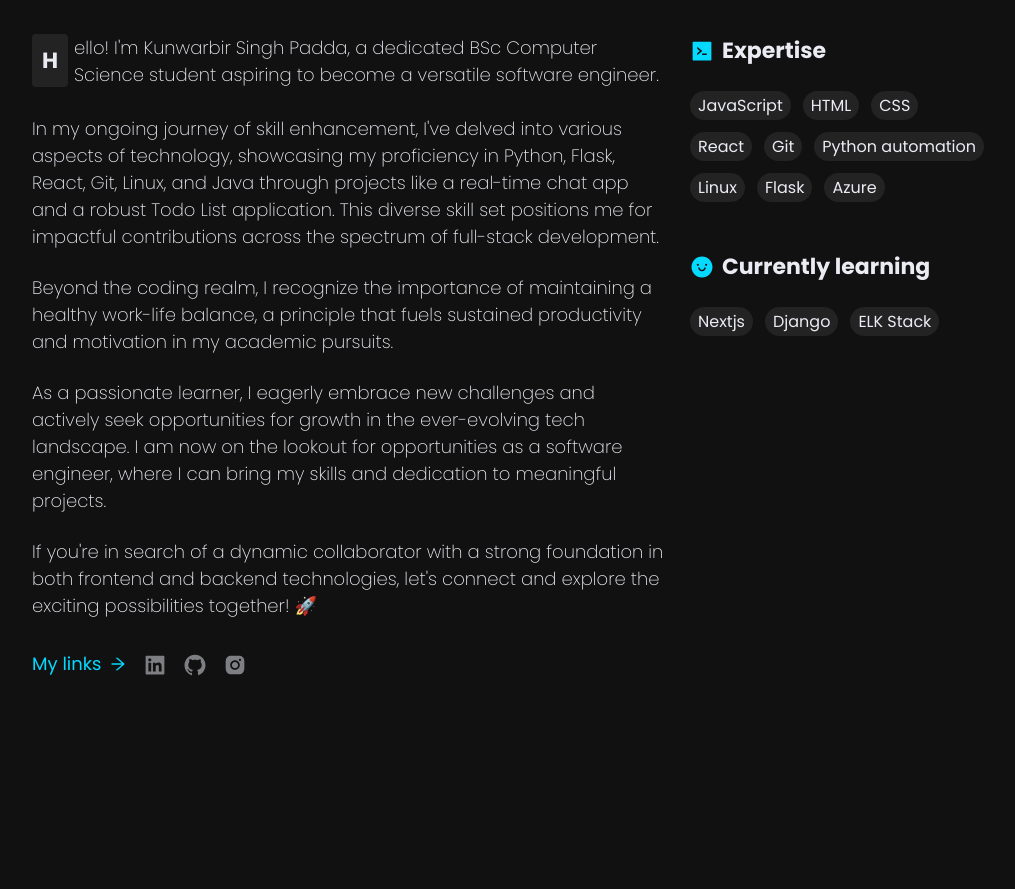
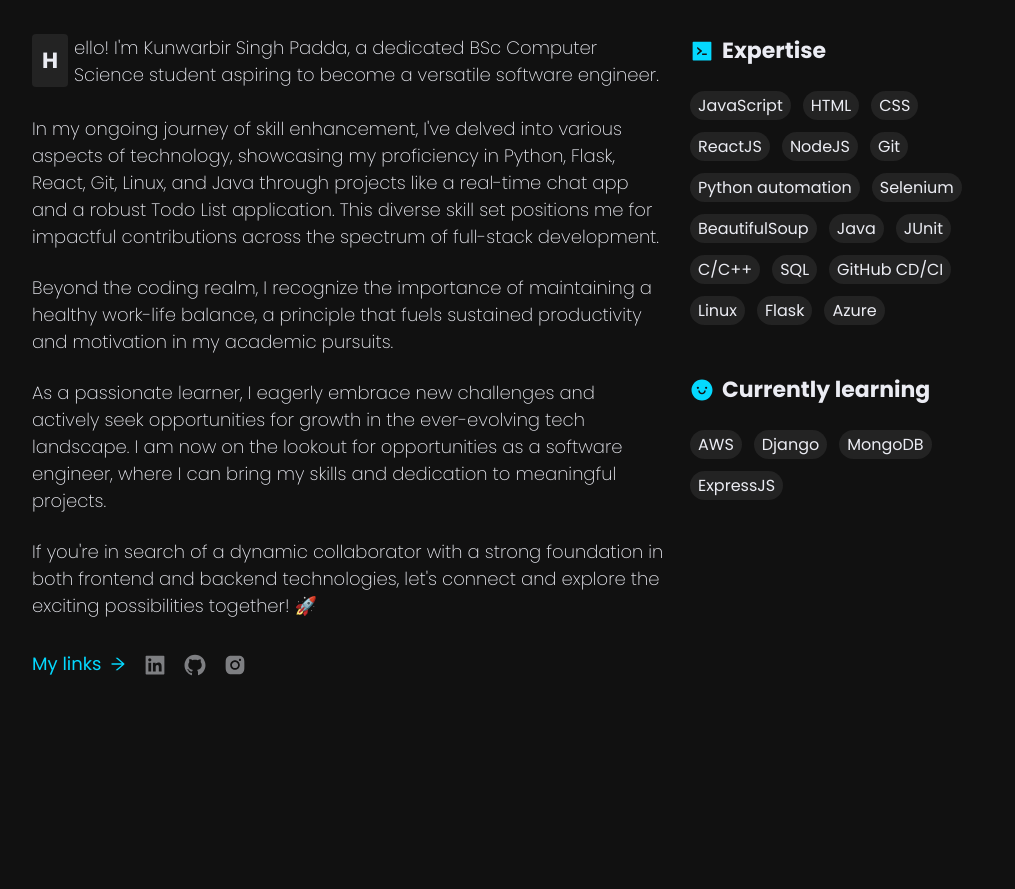
Before and after one commit to kunwarpadda/kunwarpadda.github.io, a Next.js app: page / in a window 1280 px wide. Shown: the part 1080-1969 px from the top of the page, without its empty margins (159-1174 px from the left). Built offline with nearby package versions, Linux system fonts and the light colour scheme.

Commit message:
updated skills

```diff
--- a/components/home/about/Stats.tsx
+++ b/components/home/about/Stats.tsx
@@ -23,13 +23,37 @@ export const Stats = () => {
 							<span className="chip">CSS</span>
 						</Magnetic>
 						<Magnetic>
-							<span className="chip">React</span>
+							<span className="chip">ReactJS</span>
+						</Magnetic>
+						<Magnetic>
+							<span className="chip">NodeJS</span>
 						</Magnetic>
 						<Magnetic>
 							<span className="chip">Git</span>
 						</Magnetic>
 						<Magnetic>
 							<span className="chip">Python automation</span>
+						</Magnetic>
+						<Magnetic>
+							<span className="chip">Selenium</span>
+						</Magnetic>
+						<Magnetic>
+							<span className="chip">BeautifulSoup</span>
+						</Magnetic>
+						<Magnetic>
+							<span className="chip">Java</span>
+						</Magnetic>
+						<Magnetic>
+							<span className="chip">JUnit</span>
+						</Magnetic>
+						<Magnetic>
+							<span className="chip">C/C++</span>
+						</Magnetic>
+						<Magnetic>
+							<span className="chip">SQL</span>
+						</Magnetic>
+						<Magnetic>
+							<span className="chip">GitHub CD/CI</span>
 						</Magnetic>
 						<Magnetic>
 							<span className="chip">Linux</span>
@@ -51,13 +75,16 @@ export const Stats = () => {
 					</h4>
 					<div className={styles.statGrid}>
 						<Magnetic>
-							<span className="chip">Nextjs</span>
+							<span className="chip">AWS</span>
 						</Magnetic>
 						<Magnetic>
 							<span className="chip">Django</span>
 						</Magnetic>
 						<Magnetic>
-							<span className="chip">ELK Stack</span>
+							<span className="chip">MongoDB</span>
+						</Magnetic>
+						<Magnetic>
+							<span className="chip">ExpressJS</span>
 						</Magnetic>
 					</div>
 				</div>
```
